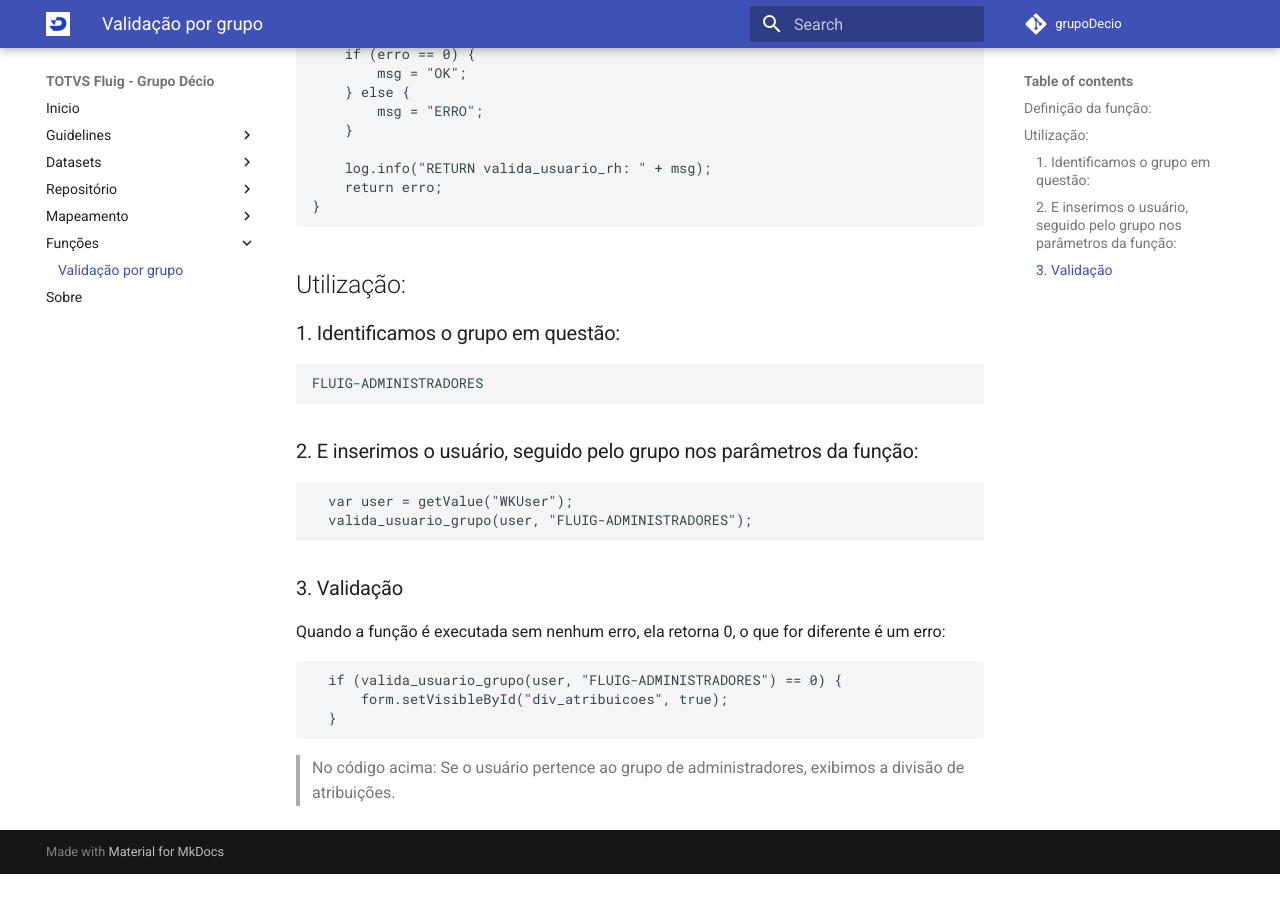
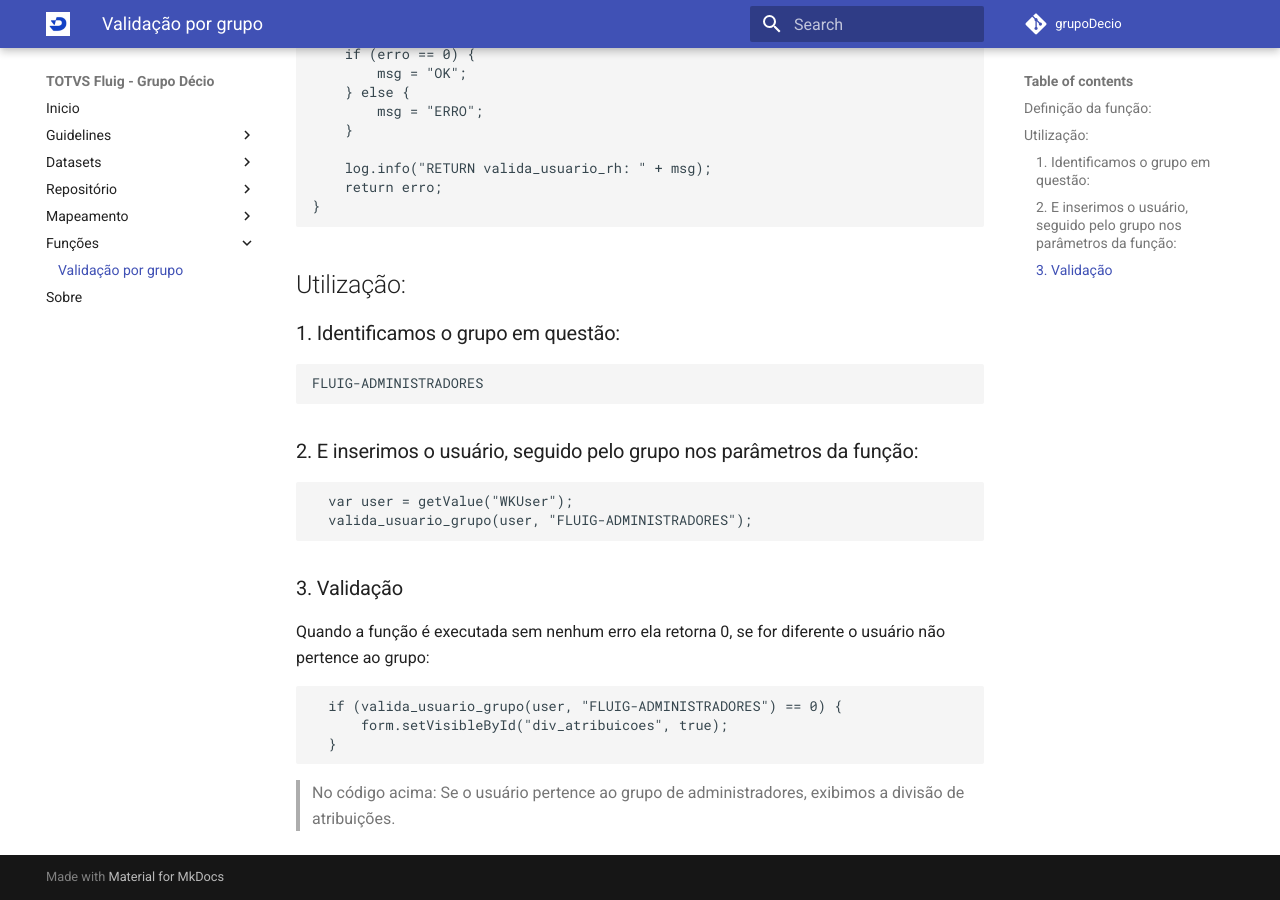
Before and after one commit to grupoDecio/docs, an MkDocs documentation site: the page built from docs/functions/validaPorGrupo.md, in a window 1280 px wide and 900 px high, scrolled down 754 px. Built offline with MkDocs 1.6.1 and Material for MkDocs 9.7.7, drawn with Linux system fonts in a browser that asks for light colours; comment, search, counter and statistics services are not loaded; before the commit the page ends 1628 px from its top, so only the background shows below that.

Commit message:
Fix: descrição

````diff
--- a/docs/functions/validaPorGrupo.md
+++ b/docs/functions/validaPorGrupo.md
@@ -56,7 +56,7 @@ FLUIG-ADMINISTRADORES
 
 ### 3. Validação
 
-Quando a função é executada sem nenhum erro, ela retorna 0, o que for diferente é um erro:
+Quando a função é executada sem nenhum erro ela retorna 0, se for diferente o usuário não pertence ao grupo:
 
 ```
   if (valida_usuario_grupo(user, "FLUIG-ADMINISTRADORES") == 0) {
````
